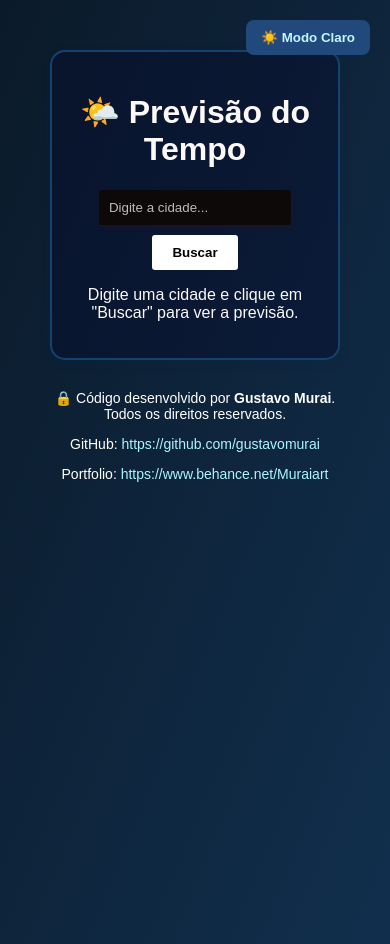
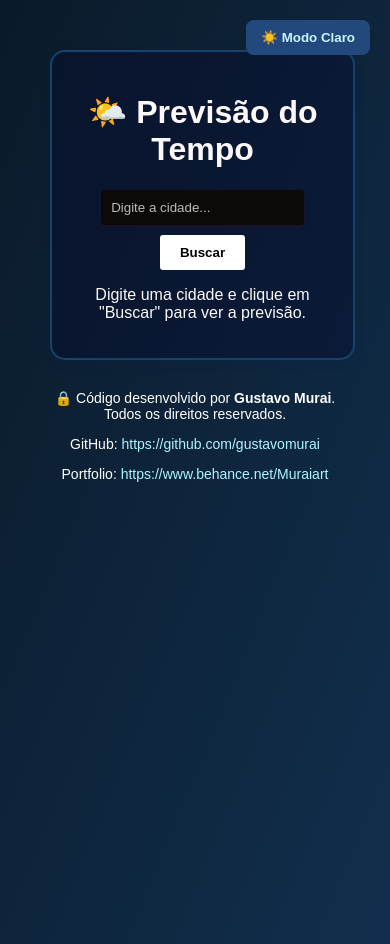
Before and after one commit to gustavomurai/Climatempo-aplicativo, a plain HTML site: page index.html in a window 390 px wide. Both pictures are taken after a click on the button "🌙 Modo Noturno". Drawn offline with nearby package versions, Linux system fonts and the light colour scheme.

Commit message:
Add files via upload

```diff
--- a/app.js
+++ b/app.js
@@ -1,8 +1,9 @@
+// ✅ app.js carregado
+console.log('✅ app.js carregado');
+
 // Este código foi desenvolvido por Gustavo Cerqueira Murai.
 // GitHub: https://github.com/gustavomurai
 // Behance: https://www.behance.net/Muraiart
-
-
 
 document.getElementById('toggleModo').addEventListener('click', function () {
   document.body.classList.toggle('modo-escuro');
@@ -33,7 +34,6 @@ async function buscarClima() {
   }
 
   try {
-    // API Key agora sendo utilizada diretamente
     const apiKey = '170f8c5a27df7f7ce5a66e6c6b557760'; // Coloque sua chave API aqui
     const geocodeUrl = `https://api.openweathermap.org/data/2.5/weather?q=${cidade}&appid=${apiKey}&lang=pt_br&units=metric`;
 
@@ -140,14 +140,12 @@ async function buscarClima() {
       mapa.setView([lat, lon], 10);
     }
 
-    // Atualiza o marcador
     if (marcador) {
       marcador.setLatLng([lat, lon]);
     } else {
       marcador = L.marker([lat, lon]).addTo(mapa);
     }
 
-    // Atualiza camada de mapa conforme tema atual
     const modoEscuroAtivo = document.body.classList.contains('modo-escuro');
     alternarModoMapa(modoEscuroAtivo);
 
@@ -176,3 +174,5 @@ window.addEventListener('offline', () => {
 window.addEventListener('online', () => {
   alert("Conexão restaurada!");
 });
+
+document.getElementById('buscarBtn').addEventListener('click', buscarClima);
--- a/style.css
+++ b/style.css
@@ -4,27 +4,27 @@ GitHub: https://github.com/gustavomurai
 Behance: https://www.behance.net/Muraiart
 */
 
-
-
 body {
   font-family: Arial, sans-serif;
-  background: linear-gradient(to bottom right, #3493be, #1688e6); /* Cor de fundo inicial */
+  background: linear-gradient(to bottom right, #3493be, #1688e6);
   color: white;
   text-align: center;
   padding: 50px;
   min-height: 100vh;
   margin: 0;
-  transition: background 3s ease-in-out; /* Transição suave de 3 segundos para o fundo */
+  transition: background 3s ease-in-out, color 0.3s ease;
 }
 
 .container {
   max-width: 550px;
+  width: 90%;
   margin: auto;
   background-color: rgba(11, 73, 97, 0.15);
   padding: 20px;
   border-radius: 15px;
   border: 2px solid rgb(171, 224, 255);
   box-shadow: 0 4px 10px rgba(0, 39, 71, 0.2);
+  transition: all 0.3s ease;
 }
 
 input {
@@ -35,6 +35,11 @@ input {
   border: none;
   outline: none;
   box-shadow: 0 2px 5px rgba(110, 0, 0, 0.2);
+  transition: all 0.3s ease;
+}
+
+input::placeholder {
+  color: #333;
 }
 
 button {
@@ -45,7 +50,7 @@ button {
   border-radius: 3px;
   cursor: pointer;
   font-weight: bold;
-  transition: background-color 0.3s, transform 0.3s;
+  transition: background-color 0.3s, transform 0.3s, color 0.3s ease;
 }
 
 button:hover {
@@ -64,7 +69,7 @@ button:hover {
   gap: 1px;
   flex-wrap: nowrap;
   overflow-x: auto;
-  padding-bottom: auto;
+  padding-bottom: 10px;
 }
 
 #previsao > div {
@@ -75,6 +80,7 @@ button:hover {
   border: 2px solid rgb(85, 175, 226);
   min-width: 100px;
   flex: 0 0 auto;
+  transition: all 0.3s ease;
 }
 
 #mapa {
@@ -106,8 +112,12 @@ body.modo-escuro #mapa {
   transition: background-color 0.3s ease, color 0.3s ease;
 }
 
+#toggleModo:hover {
+  background-color: #2370b0;
+}
+
 body.modo-escuro {
-  background: linear-gradient(to bottom right, #0b1a2a, #112f4d); /* Cor de fundo do modo escuro */
+  background: linear-gradient(to bottom right, #0b1a2a, #112f4d);
   color: #fcf8f8;
 }
 
@@ -127,10 +137,10 @@ body.modo-escuro input {
   border: none;
 }
 
+body.modo-escuro input::placeholder {
+  color: #bbb;
+}
+
 body.modo-escuro #previsao > div {
   background-color: rgba(3, 3, 3, 0.5);
 }
-
-body.modo-escuro input::placeholder {
-  color: #bbb; /* Cor do texto placeholder no modo escuro */
-}
```
Lines whose indentation alone changed are shown as unchanged.
